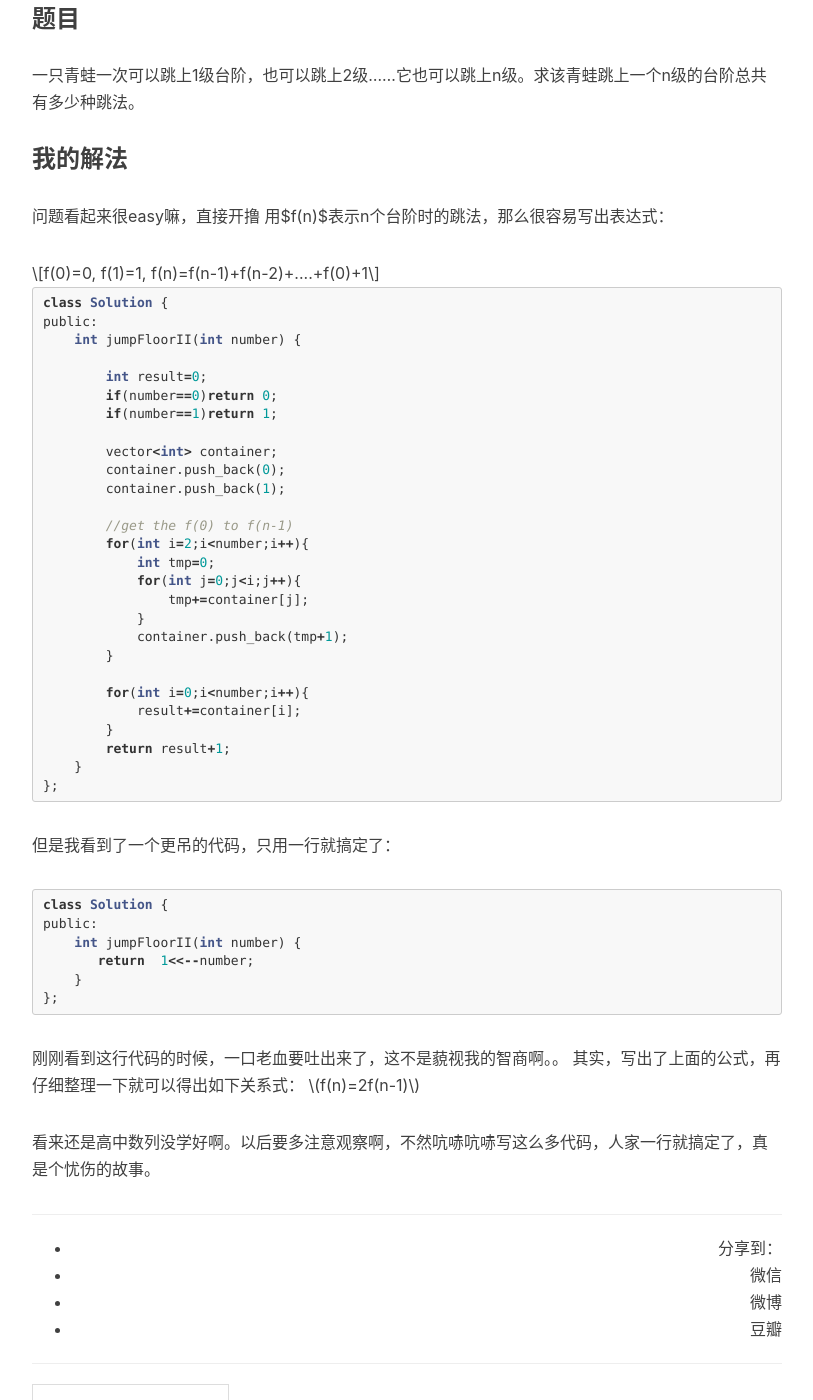
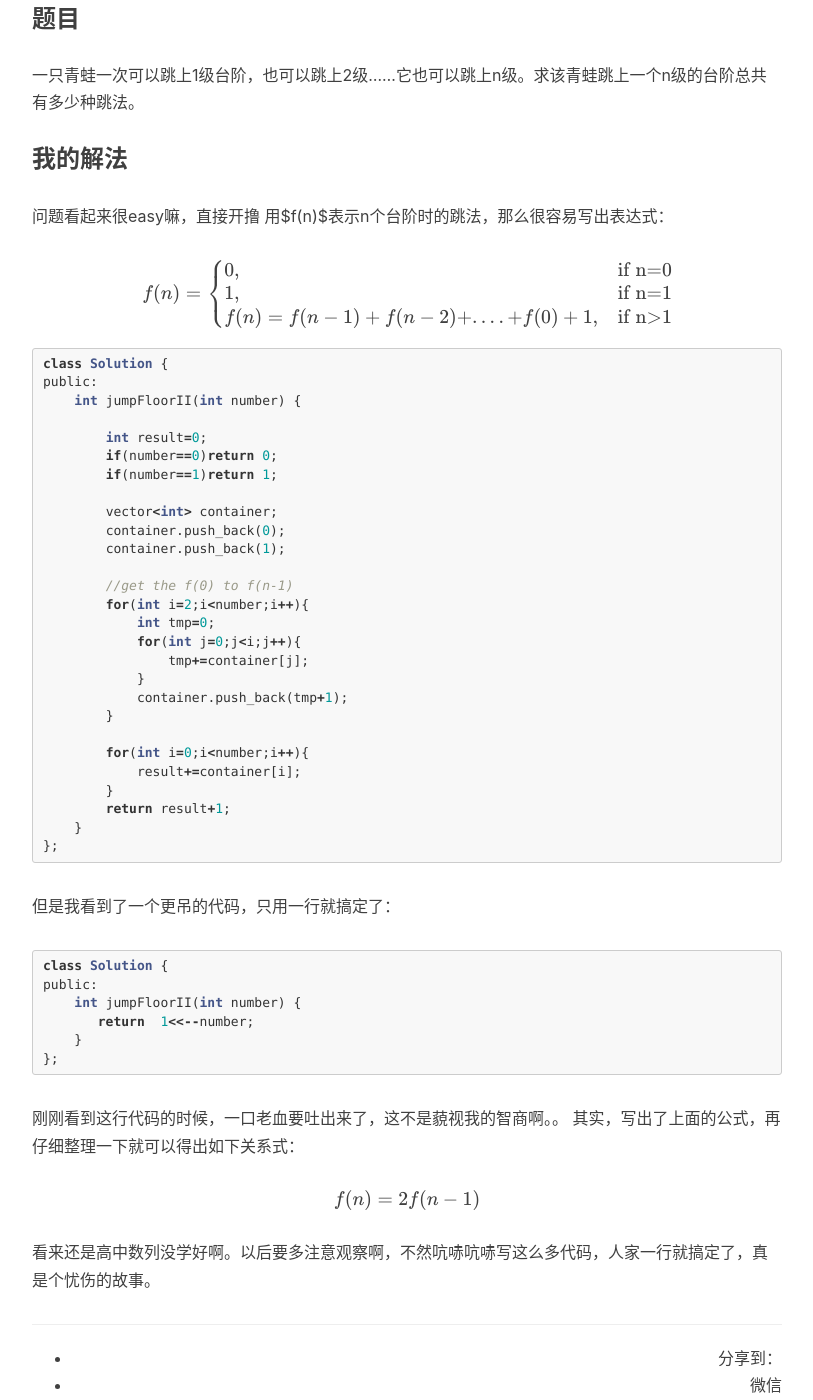
Before and after one commit to JayYangSS/JayYangSS.github.io, a Jekyll site: the page built from _posts/2016-04-04-Coding Pratice.markdown, in a window 1280 px wide and 1400 px high, scrolled down 528 px. Shown: the whole window, without its empty margins (233-1046 px from the left). Built offline with Jekyll 4.4.1, drawn with Linux system fonts in a browser that asks for light colours; nearby versions of some CDN libraries; formulas are drawn with MathJax 3; comment, search, counter and statistics services are not loaded.

Commit message:
add the mathJax

```diff
--- a/_layouts/default.html
+++ b/_layouts/default.html
@@ -13,6 +13,9 @@
 
     {% include google_analytics.html %}
 
+	<!--add the mathJax-->
+    <script type="text/javascript" src="http://cdn.mathjax.org/mathjax/latest/MathJax.js?config=TeX-AMS-MML_HTMLorMML"></script>
+
 </body>
 
 </html>
--- a/_posts/2016-04-04-Coding Pratice.markdown
+++ b/_posts/2016-04-04-Coding Pratice.markdown
@@ -16,9 +16,12 @@ tags:
 问题看起来很easy嘛，直接开撸
 用$f(n)$表示n个台阶时的跳法，那么很容易写出表达式：
 
-$$f(0)=0,
-f(1)=1,
-f(n)=f(n-1)+f(n-2)+....+f(0)+1
+$$
+f(n)=\begin{cases}
+0, & \text{if n=0}\\
+1, & \text{if n=1}\\
+f(n)=f(n-1)+f(n-2)+....+f(0)+1, & \text{if n>1}
+\end{cases}
 $$
 
 
@@ -65,6 +68,7 @@ public:
 
 刚刚看到这行代码的时候，一口老血要吐出来了，这不是藐视我的智商啊。。
 其实，写出了上面的公式，再仔细整理一下就可以得出如下关系式：
+
 $$f(n)=2f(n-1)$$
 
 看来还是高中数列没学好啊。以后要多注意观察啊，不然吭哧吭哧写这么多代码，人家一行就搞定了，真是个忧伤的故事。
```
